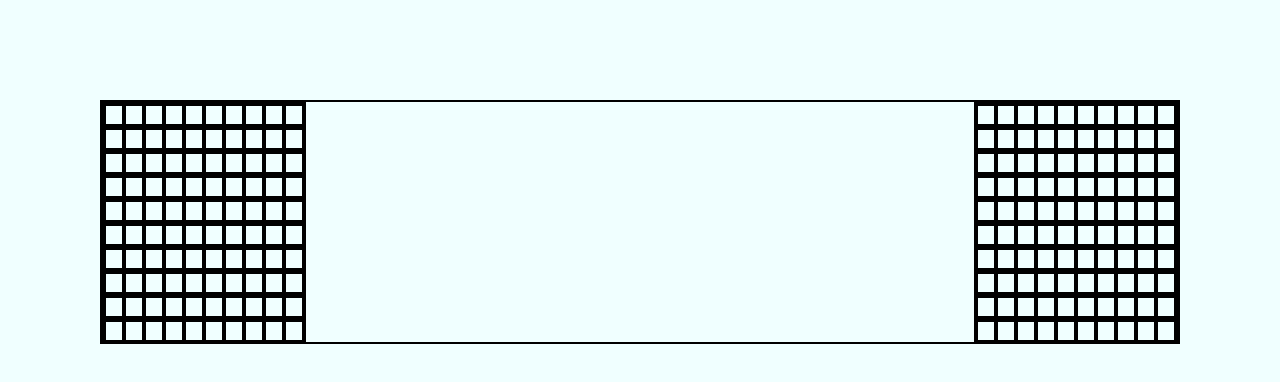
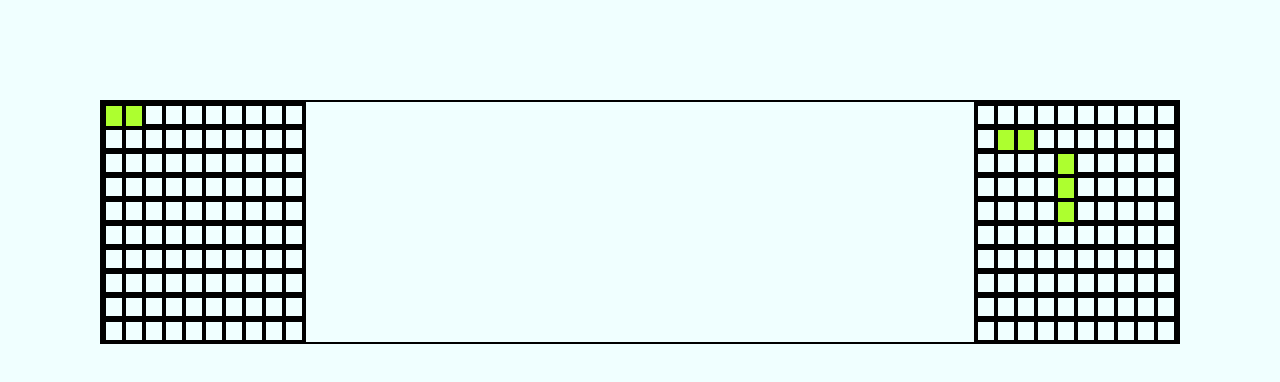
Before and after one commit to Pichaku123/odin-battleship, a website built with webpack: page src/template.html in a window 1280 px wide. Built offline with nearby package versions, Linux system fonts and the light colour scheme.

Commit message:
added html stuff and logic for color/display

```diff
--- a/src/display.js
+++ b/src/display.js
@@ -10,21 +10,44 @@ const UI = (gameController) => {
     const renderBoard = (currBoard) => {
         // now we've passed the gamecontroller with all the methods and stuff into UI.
         // this includes the actual boards, so we can access those too.
+
         const boardNo = currBoard === board1 ? 1 : 2;
         const boardDisplay = document.createElement("div");
         boardDisplay.classList.add(`board-${boardNo}`);
         boardContainer.appendChild(boardDisplay);
+
         for (let i = 0; i < currBoard.size; i++) {
             const row = document.createElement("div");
             row.classList.add("board-row");
+
             for (let j = 0; j < currBoard.size; j++) {
                 const cell = document.createElement("div");
                 cell.classList.add("board-cell");
                 row.appendChild(cell);
+                markCondition(currBoard.board[i][j], cell);
+                console.log(cell.classList.entries);
             }
+
             boardDisplay.appendChild(row);
         }
+
     };
+
+    const markCondition = (currCell, cellDOM) => {
+        if(currCell.occupied && currCell.hit){
+            cellDOM.classList.add("hit");
+        }
+        else if (currCell.occupied && !currCell.hit) {
+            cellDOM.classList.add("not-yet");
+        }
+        else if (!currCell.occupied && currCell.hit) {
+            cellDOM.classList.add("miss");
+        }
+        else{
+            cellDOM.classList.add("nothing");
+        }
+    }
+
     renderBoard(board1);
     renderBoard(board2);
 
--- a/src/styles.css
+++ b/src/styles.css
@@ -24,3 +24,15 @@ body {
     width: 20px;
     height: 20px;
 }
+
+.hit{
+    background-color: red;
+}
+
+.miss{
+    background-color: aquamarine;
+}
+
+.not-yet{
+    background-color: greenyellow;
+}
```
Also changed, not shown: dist/main.js.
